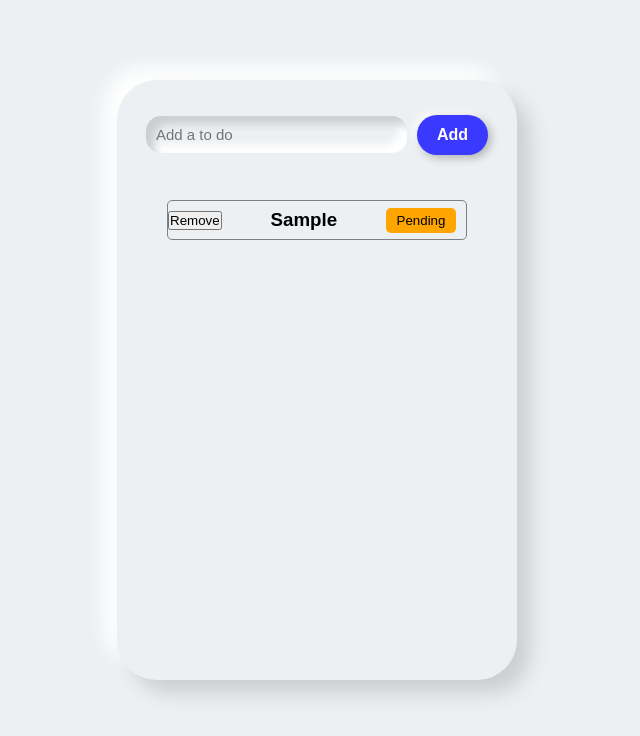
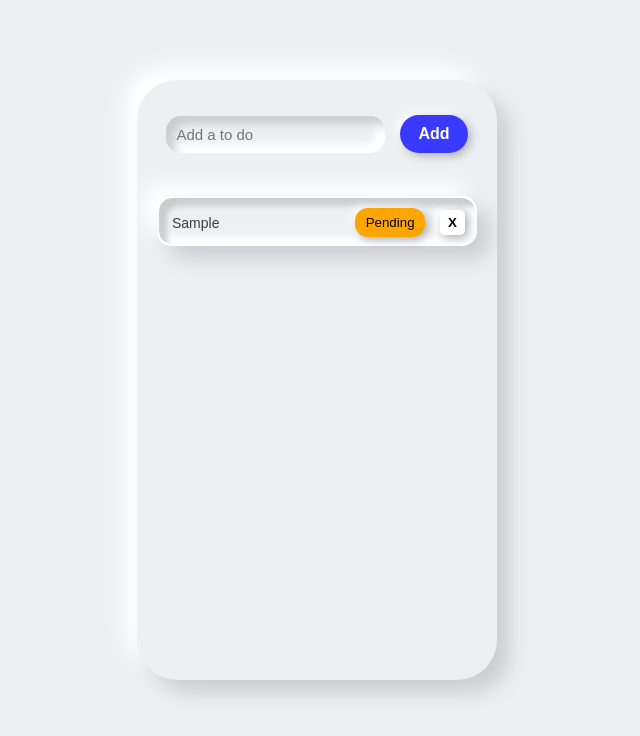
Before and after one commit to FriederikeM/To-Do-App, a React (Create React App) app: page / in a window 1280 px wide. Both pictures are taken after typing "Sample" into the empty fields and a click on the button "Add". Shown: the top 736 px of the page, without its empty margins (323-963 px from the left). Built offline with nearby package versions, Linux system fonts and the light colour scheme.

Commit message:
Add styling to-do component

```diff
--- a/src/App.css
+++ b/src/App.css
@@ -18,7 +18,7 @@ body {
   text-align: center;
   border: none;
   height: 600px;
-  width: 400px;
+  width: 360px;
   max-width: 700px;
   border-radius: 40px;
   box-shadow: 13px 13px 20px #cbced1, -13px -13px 20px #ffffff;
--- a/src/components/AddToDo.css
+++ b/src/components/AddToDo.css
@@ -2,7 +2,7 @@
   display: flex;
   align-items: center;
   justify-content: center;
-  padding: 35px 20px 0;
+  padding: 35px 0 0;
 }
 
 .to-do-bar {
@@ -10,11 +10,7 @@
   padding: 10px;
   border-radius: 15px;
   border: none;
-  margin-right: 10px;
-  flex-grow: 0.7;
-  min-width: 200px;
-  max-width: 600px;
-  margin-bottom: 1px;
+  margin-right: 15px;
   color: #555;
   background-color: #ecf0f3;
   box-shadow: inset 8px 8px 8px #cbced1, inset -8px -8px 8px #ffffff;
@@ -22,7 +18,7 @@
 
 .add-button {
   font-size: 16px;
-  padding: 11px 20px;
+  padding: 10px 18px;
   border-radius: 20px;
   border: none;
   cursor: pointer;
--- a/src/components/ToDo.css
+++ b/src/components/ToDo.css
@@ -3,26 +3,75 @@
   flex-direction: row;
   justify-content: space-between;
   align-items: center;
-  border: 1px solid grey;
-  border-radius: 5px;
-  width: 300px;
-  height: 40px;
+  border: 2px solid white;
+  border-radius: 15px;
+  width: 320px;
+  min-height: 50px;
+  height: auto;
   list-style: none;
-  margin-top: 15px;
+  margin-top: 13px;
+  box-shadow: 13px 13px 20px #cbced1, -13px -13px 20px #ffffff,
+    inset 8px 8px 5px #cbced1, inset -8px -8px 8px #ffffff;
+}
+
+.to-do-buttons {
+  display: flex;
+  align-items: center;
+  /* position: relative; */
+}
+
+.status-button {
+  min-width: 70px;
+  border-radius: 13px;
+  border: none;
+  padding: 7px 10px;
+  margin-right: 15px;
+  transition: all 200ms ease-in-out;
+  box-shadow: 3px 3px 8px #b1b1b1, -3px -2px 8px #ffffff;
+  position: relative;
+  top: 1px;
+}
+
+.status-button:hover {
+  cursor: pointer;
+  color: whitesmoke;
+  background-color: rgb(122, 18, 126);
+  box-shadow: 3px 3px 8px #b1b1b1, -3px -3px 8px #ffffff;
 }
 
 .toDo--done {
   background-color: green;
+  color: whitesmoke;
 }
 
 .toDo--pending {
   background-color: orange;
 }
 
-.status-button {
-  min-width: 70px;
+.remove-button {
+  margin-right: 10px;
+  padding: 5px 8px;
+  font-weight: bold;
+  border: none;
+  box-shadow: 3px 3px 10px #afb2b4, -5px -1px 5px #ffffff;
+  background-color: #ffffff;
   border-radius: 5px;
-  border: none;
-  padding: 5px 10px;
-  margin-right: 10px;
+  transition: all 200ms ease-in-out;
+  position: relative;
+  top: 1px;
 }
+
+.remove-button:hover {
+  background-color: rgb(226, 46, 46);
+  color: white;
+  cursor: pointer;
+}
+
+.task-name {
+  max-width: 195px;
+  font-size: 14px;
+  font-weight: 400;
+  margin-left: 13px;
+  margin-top: 3px;
+  color: #3d3d3d;
+}
--- a/src/components/ToDo.js
+++ b/src/components/ToDo.js
@@ -13,16 +13,18 @@ export default function ToDo({ name, onToggleStatus, isDone, onDeleteToDo }) {
 
   return (
     <li className="to-do-list-item">
-      <button className="remove-button" onClick={handleDeleteClick}>
-        Remove
-      </button>
-      <h3>{name}</h3>
+      <h3 className="task-name">{name}</h3>
+      <div className="to-do-buttons">
         <button
           className={`status-button ${classForStatus}`}
           onClick={handleToggleClick}
         >
           {isDone ? "Done" : "Pending"}
         </button>
+        <button className="remove-button" onClick={handleDeleteClick}>
+          X
+        </button>
+      </div>
     </li>
   );
 }
```
Lines whose indentation alone changed are shown as unchanged.
